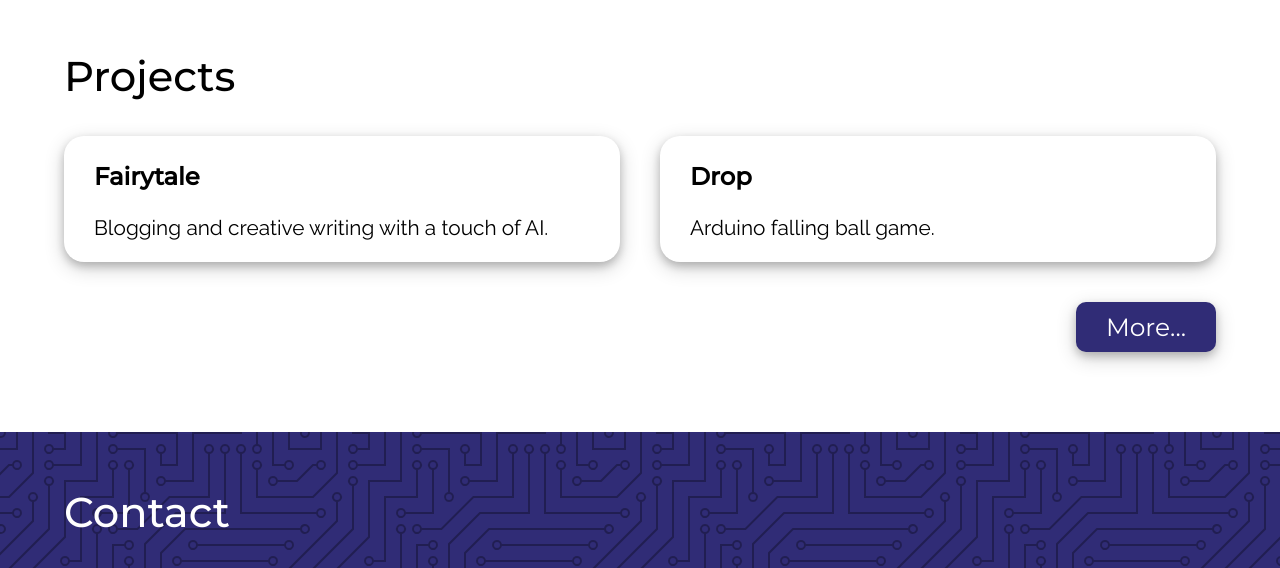
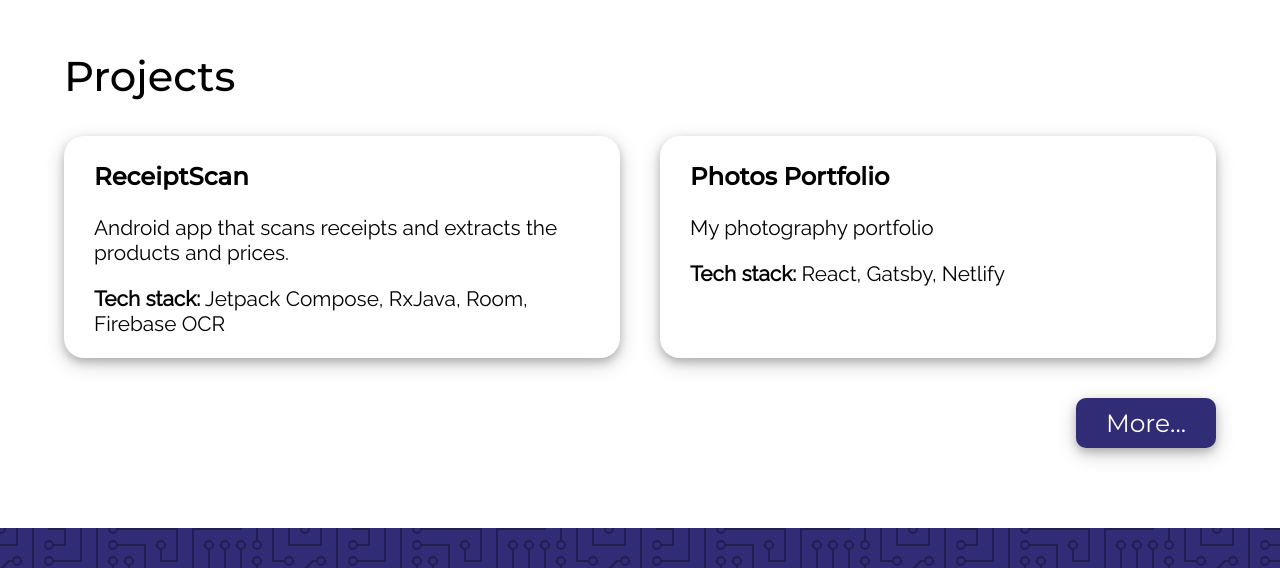
Before and after one commit to lucianbc/lucianbc, a Gatsby site: page / in a window 1280 px wide. Shown: the part 1100-1668 px from the top of the page. Built offline with nearby package versions, Linux system fonts and the light colour scheme; Gatsby itself is replaced by a stand-in of ours.

Commit message:
Updaated projects section

```diff
--- a/src/components/projects/projects.js
+++ b/src/components/projects/projects.js
@@ -9,9 +9,10 @@ export default () => (
       {
         projects.map((el, ix) => (
           <article className='column' key={ix}>
-            <a className='card elevatable' href={el.link} target="_blank" rel="noopener noreferrer">
+            <a className='card elevatable' href={el.link} target="_blank" rel="noopener noreferrer" style={{height: '100%'}}>
               <h3>{el.title}</h3>
               <p>{el.description}</p>
+              <p><b>Tech stack:</b> {el.techStack.join(', ')}</p>
             </a>
           </article>
         ))
@@ -25,13 +26,15 @@ export default () => (
 
 const projects = [
   {
-    title: 'Fairytale',
-    description: 'Blogging and creative writing with a touch of AI.    ',
-    link: 'https://github.com/lucianbc/fairytale'
+    title: 'ReceiptScan',
+    description: 'Android app that scans receipts and extracts the products and prices.',
+    link: 'https://github.com/lucianbc/ReceiptScan',
+    techStack: ['Jetpack Compose', 'RxJava', 'Room', 'Firebase OCR']
   },
   {
-    title: 'Drop',
-    description: 'Arduino falling ball game.',
-    link: 'https://github.com/lucianbc/drop'
+    title: 'Photos Portfolio',
+    description: 'My photography portfolio',
+    link: 'https://github.com/lucianbc/photo-portfolio',
+    techStack: ['React', 'Gatsby', 'Netlify']
   }
 ]
```
